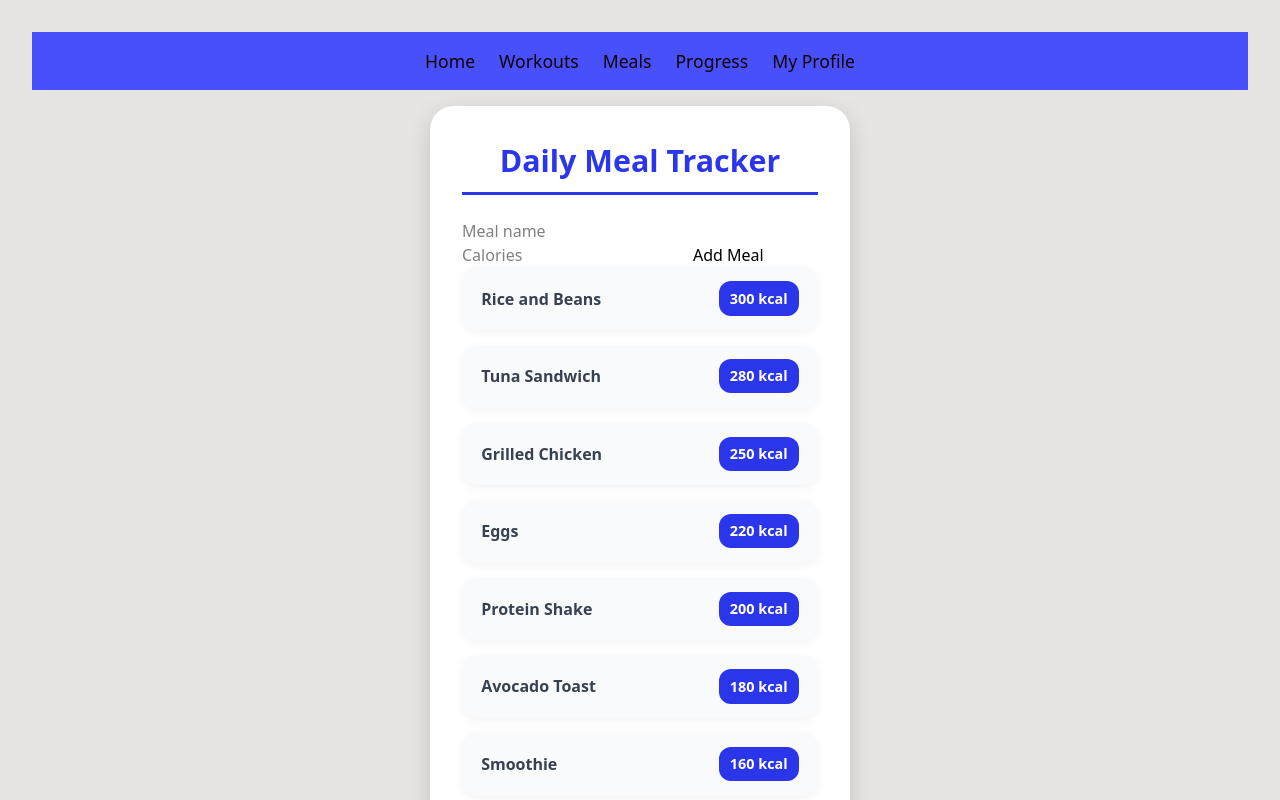
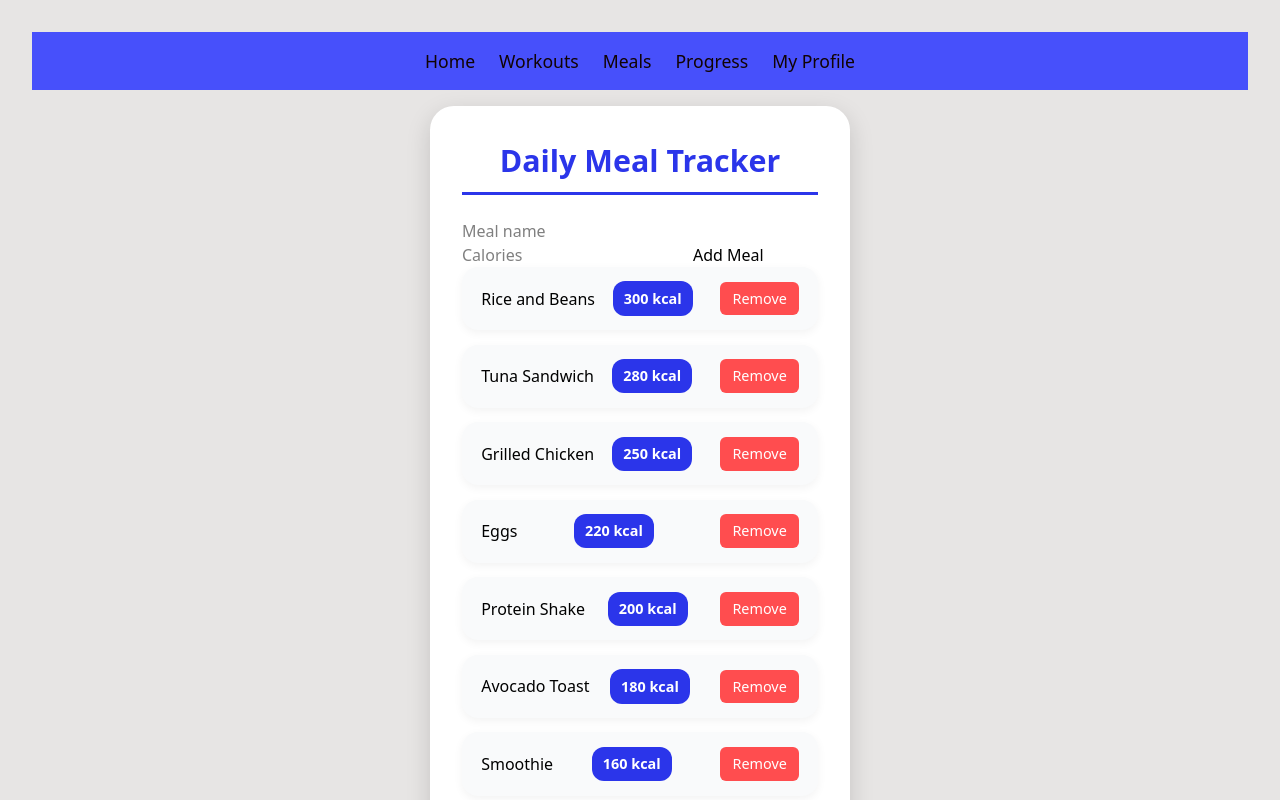
Before and after one commit to aarshdeepkaur2/Fitness-tracker-fullstack, a React (Vite) app: page /meal-tracker in a window 1280 px wide. Shown: the top 800 px of the page. Built offline with nearby package versions, Linux system fonts and the light colour scheme.

Commit message:
Added new feature to my app

```diff
--- a/src/Components/pages/mealtracker/mealtracker.css
+++ b/src/Components/pages/mealtracker/mealtracker.css
@@ -52,7 +52,7 @@
 }
 
 /* Text Styling */
-.meal-name {
+.meal {
   font-weight: 600;
   color: #374151;
 }
@@ -101,3 +101,35 @@
     font-size: 1.6rem;
   }
 }
+
+.remove-btn {
+  background-color: #ff4d4f;
+  color: white;
+  border: none;
+  padding: 6px 12px;
+  border-radius: 6px;
+  cursor: pointer;
+  transition: background-color 0.3s ease;
+  font-size: 0.9rem;
+  margin-left: 10px;
+}
+
+.remove-btn:hover {
+  background-color: #d9363e;
+}
+
+.meal-card {
+  display: flex;
+  justify-content: space-between;
+  align-items: center;
+  background-color: #fdfdfd;
+  padding: 12px 18px;
+  margin-bottom: 12px;
+  border-radius: 10px;
+  box-shadow: 0 2px 6px rgba(0, 0, 0, 0.05);
+}
+
+.meal-info {
+  display: flex;
+  flex-direction: column;
+}
--- a/src/Components/pages/mealtracker/mealtracker.tsx
+++ b/src/Components/pages/mealtracker/mealtracker.tsx
@@ -3,24 +3,39 @@ import "./mealtracker.css";
 import MealForm from "./MealForm";
 import { useMeals } from "../../../hooks/useMeals";
 
+
 function MealTracker() {
-  const { meals, addMeal } = useMeals();
+  const { meals, addMeal, deleteMeal } = useMeals();
 
   return (
     <section className="meal-tracker">
       <h2>Daily Meal Tracker</h2>
 
+      {/* Add Meal Form */}
       <MealForm onAddMeal={addMeal} />
 
+      {/* Meals List */}
       <ul>
         {meals.map((meal) => (
-          <li key={meal.id}>
+          <li key={meal.id} className="meal-item">
             <span className="meal-name">{meal.name}</span>
             <span className="meal-calories">{meal.calories} kcal</span>
+
+            <button
+              className="remove-btn"
+              onClick={() => {
+                if (window.confirm(`Remove "${meal.name}"?`)) {
+                  deleteMeal(meal.id);
+                }
+              }}
+            >
+              Remove
+            </button>
           </li>
         ))}
       </ul>
 
+      {/* Total Calories */}
       <p className="total">
         Total: {meals.reduce((sum, m) => sum + m.calories, 0)} kcal
       </p>
--- a/src/hooks/useMeals.ts
+++ b/src/hooks/useMeals.ts
@@ -2,13 +2,19 @@ import { useState } from "react";
 import type { Meal } from "../types/Meal";
 import { mealService } from "../services/mealService";
 
+
 export const useMeals = () => {
-  const [meals, setMeals] = useState<Meal[]>(mealService.getMeals());
+  const [meals, setMeals] = useState<Meal[]>(() => mealService.getMeals());
 
   const addMeal = (meal: Meal) => {
     mealService.addMeal(meal);
-    setMeals(mealService.getMeals());
+    setMeals([...mealService.getMeals()]);
   };
 
-  return { meals, addMeal };
+  const deleteMeal = (id: number) => {
+    mealService.deleteMeal(id);
+    setMeals([...mealService.getMeals()]);
+  };
+
+  return { meals, addMeal, deleteMeal };
 };
--- a/src/repositories/mealRepository.ts
+++ b/src/repositories/mealRepository.ts
@@ -1,5 +1,6 @@
 import type { Meal } from "../types/Meal";
 import { testMeals } from "../testdata/meals";
+
 
 export const mealRepository = {
   getAllMeals(): Meal[] {
@@ -12,6 +13,8 @@ export const mealRepository = {
 
   deleteMeal(id: number): void {
     const index = testMeals.findIndex((m) => m.id === id);
-    if (index !== -1) testMeals.splice(index, 1);
+    if (index !== -1) {
+      testMeals.splice(index, 1);
+    }
   },
 };
--- a/src/services/mealService.ts
+++ b/src/services/mealService.ts
@@ -1,5 +1,6 @@
 import type { Meal } from "../types/Meal";
 import { mealRepository } from "../repositories/mealRepository";
+
 
 export const mealService = {
   getMeals: () => {
@@ -12,4 +13,8 @@ export const mealService = {
     }
     mealRepository.addMeal(meal);
   },
+
+  deleteMeal: (id: number) => {
+    mealRepository.deleteMeal(id);
+  },
 };
```
